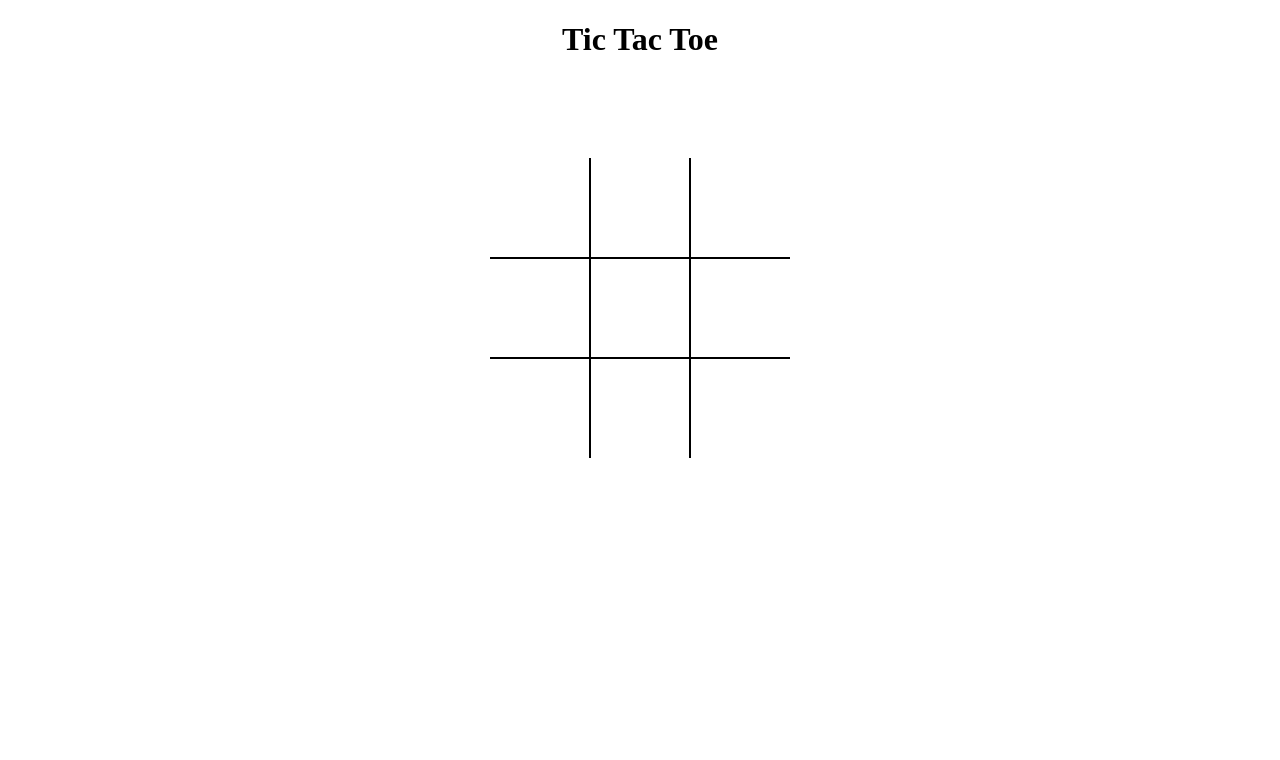
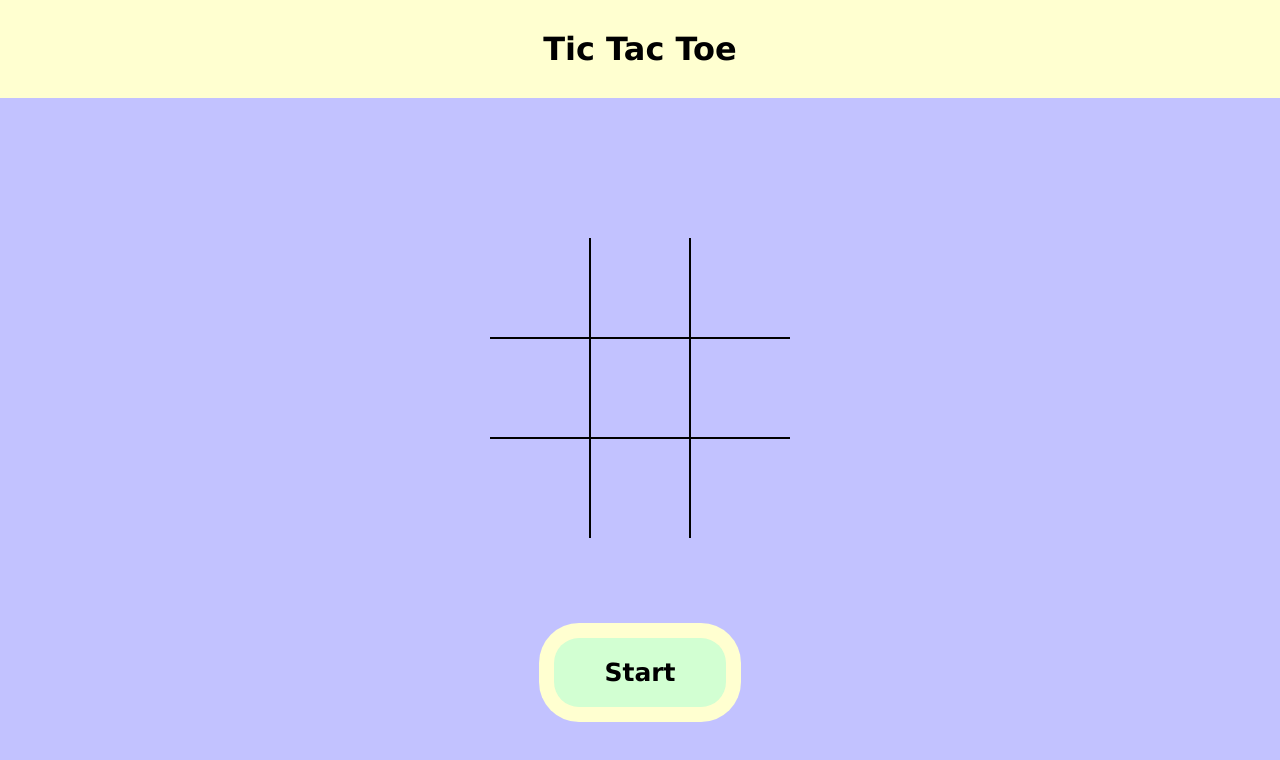
Before and after one commit to rjshoemaker55/odin-tictactoe, a plain HTML site: page index.html in a window 1280 px wide. Drawn offline with Linux system fonts and the light colour scheme.

Commit message:
mvp complete

```diff
--- a/app.js
+++ b/app.js
@@ -1,6 +1,8 @@
 const gameBoard = {
   layout: ['', '', '', '', '', '', '', '', ''],
   currentPlayer: '',
+  gameStarted: false,
+  gameOver: false,
   init: function () {
     this.cacheDom()
     this.render()
@@ -11,18 +13,28 @@ const gameBoard = {
     this.squares.forEach((square, i) =>
       square.addEventListener('click', () => this.handleMove(i))
     )
+    this.winnerDisplay = document.getElementById('winner-display')
+    this.startBtn = document.getElementById('start-btn')
+    this.startBtn.addEventListener('click', this.startGame.bind(this))
   },
   render: function () {
     this.squares.forEach((square, i) => {
       square.innerText = this.layout[i]
     })
   },
+  startGame: function () {
+    this.resetGame()
+    this.startBtn.style = 'display: none'
+  },
   handleMove: function (square) {
-    if (this.gameOver) {
-      alert('the game is over!')
-    } else {
-      this.addMark(this.currentPlayer, square)
-      this.currentPlayer = this.currentPlayer === 'X' ? 'O' : 'X'
+    if (this.gameStarted) {
+      if (this.gameOver) {
+        alert('the game is over!')
+      } else {
+        if (this.addMark(this.currentPlayer, square)) {
+          this.currentPlayer = this.currentPlayer === 'X' ? 'O' : 'X'
+        }
+      }
     }
   },
   addMark: function (player, index) {
@@ -30,8 +42,10 @@ const gameBoard = {
       this.layout[index] = player
       this.render()
       this.checkWinner()
+      return 1
     } else {
       alert('already picked')
+      return 0
     }
   },
   checkWinner: function () {
@@ -40,15 +54,24 @@ const gameBoard = {
         this.layout[combo[0]] === this.layout[combo[1]] &&
         this.layout[combo[0]] === this.layout[combo[2]]
       ) {
-        if (!this.layout[combo[0]] === '') {
-          console.log(this.layout[combo[0]])
-          return this.endGame(this.layout[combo[0]])
+        if (this.layout[combo[0]] !== '') {
+          this.endGame(this.layout[combo[0]])
         }
       }
     })
   },
   endGame: function (player) {
-    alert(`${player} wins!`)
+    this.gameOver = true
+    this.winnerDisplay.innerText = `Player ${player} wins!`
+    this.startBtn.style = 'display: block'
+  },
+  resetGame: function () {
+    this.layout.forEach((square, i) => (this.layout[i] = ''))
+    this.gameOver = false
+    this.gameStarted = true
+    this.winnerDisplay.innerText = ''
+    currentPlayer = 'X'
+    this.render()
   }
 }
 
--- a/index.html
+++ b/index.html
@@ -14,6 +14,7 @@
   </head>
   <body>
     <h1>Tic Tac Toe</h1>
+    <h2 class="winner-display" id="winner-display"></h2>
     <div class="tictactoe-board">
       <div class="tictactoe-board__square top-row left-column">X</div>
       <div class="tictactoe-board__square top-row"></div>
@@ -25,6 +26,7 @@
       <div class="tictactoe-board__square bottom-row"></div>
       <div class="tictactoe-board__square bottom-row right-column"></div>
     </div>
+    <button class="btn start-btn" id="start-btn">Start</button>
     <script src="app.js" async defer></script>
   </body>
 </html>
--- a/style.css
+++ b/style.css
@@ -1,5 +1,32 @@
+* {
+  padding: 0;
+  margin: 0;
+  font-family: 'Lucida Sans', 'Lucida Sans Regular', 'Lucida Grande',
+    'Lucida Sans Unicode', Geneva, Verdana, sans-serif;
+  box-sizing: border-box;
+}
+
+:root {
+  --light-blue-color: rgb(194, 194, 255);
+  --light-yellow-color: rgb(255, 255, 208);
+  --light-green-color: rgb(210, 255, 210);
+}
+
+body {
+  background-color: var(--light-blue-color);
+}
+
 h1 {
   text-align: center;
+  padding: 30px 0;
+  background-color: var(--light-yellow-color);
+}
+
+h2 {
+  padding: 20px 0;
+  text-align: center;
+  height: 40px;
+  color: rgb(7, 100, 0);
 }
 
 .tictactoe-board {
@@ -16,6 +43,7 @@ h1 {
   justify-content: center;
   align-items: center;
   font-size: 55px;
+  cursor: pointer;
 }
 
 .tictactoe-board__square.top-row {
@@ -33,3 +61,25 @@ h1 {
 .tictactoe-board__square.left-column {
   border-left: none;
 }
+
+.btn {
+  padding: 20px 50px;
+  border-radius: 25px;
+  border: none;
+  font-size: 25px;
+  font-weight: bold;
+  margin: auto;
+  display: block;
+  transition-duration: 0.3s;
+  cursor: pointer;
+}
+
+.btn.start-btn {
+  box-shadow: 0 0 0 15px var(--light-yellow-color);
+  background-color: var(--light-green-color);
+}
+
+.btn.start-btn:hover {
+  box-shadow: 0 0 10px 15px var(--light-green-color);
+  background-color: var(--light-yellow-color);
+}
```
